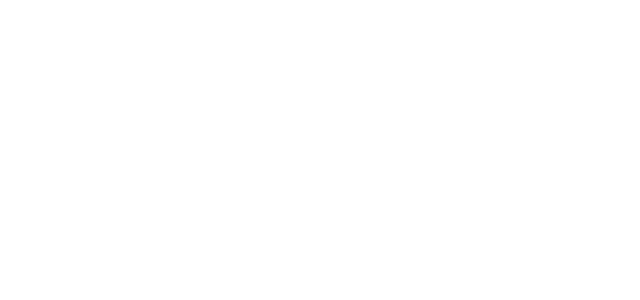
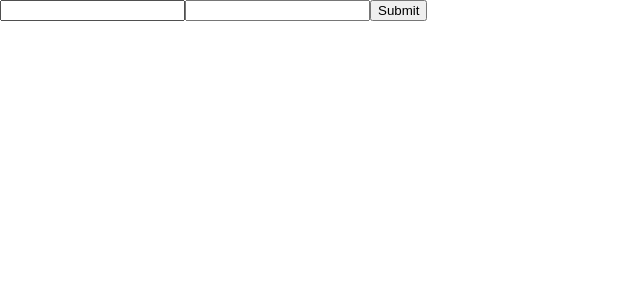
Before and after one commit to Anubhav311/lw_frontend, a React (Create React App) app: page /login in a window 1280 px wide. Shown: the top 300 px of the page, without its empty margins (0-640 px from the left). Built offline with nearby package versions, Linux system fonts and the light colour scheme.

Commit message:
created login page

```diff
--- a/src/App.js
+++ b/src/App.js
@@ -6,6 +6,7 @@
 import './App.css';
 import LandingPage from './components/LandingPage'
 import ApplicationForm from './components/ApplicationForm';
+import Login from './components/Login/Login';
 
 
 function App() {
@@ -13,6 +14,7 @@
     <Router className="App" history={history}>
       <Route exact path="/" component={LandingPage}/>
       <Route path="/apply" component={ApplicationForm}/>
+      <Route path="/login" component={Login}/>
     </Router>
   );
 }
--- a/src/components/LandingPage.js
+++ b/src/components/LandingPage.js
@@ -19,7 +19,7 @@
     <ul className="landing-page-navbuttons">
       <Link to="/apply"><li>Apply</li></Link>
       <li>Contact</li>
-      <li>Login</li>
+      <Link to="/login"><li>Login</li></Link>
     </ul>
   </nav>
 
--- /dev/null
+++ b/src/components/Login/Login.js
@@ -0,0 +1,15 @@
+import React from 'react';
+
+function Login() {
+    return (
+        <div>
+            <form>
+                <input type="text"/>
+                <input type="text"/>
+                <input type="submit"/>
+            </form>
+        </div>
+    )
+}
+
+export default Login;
```
